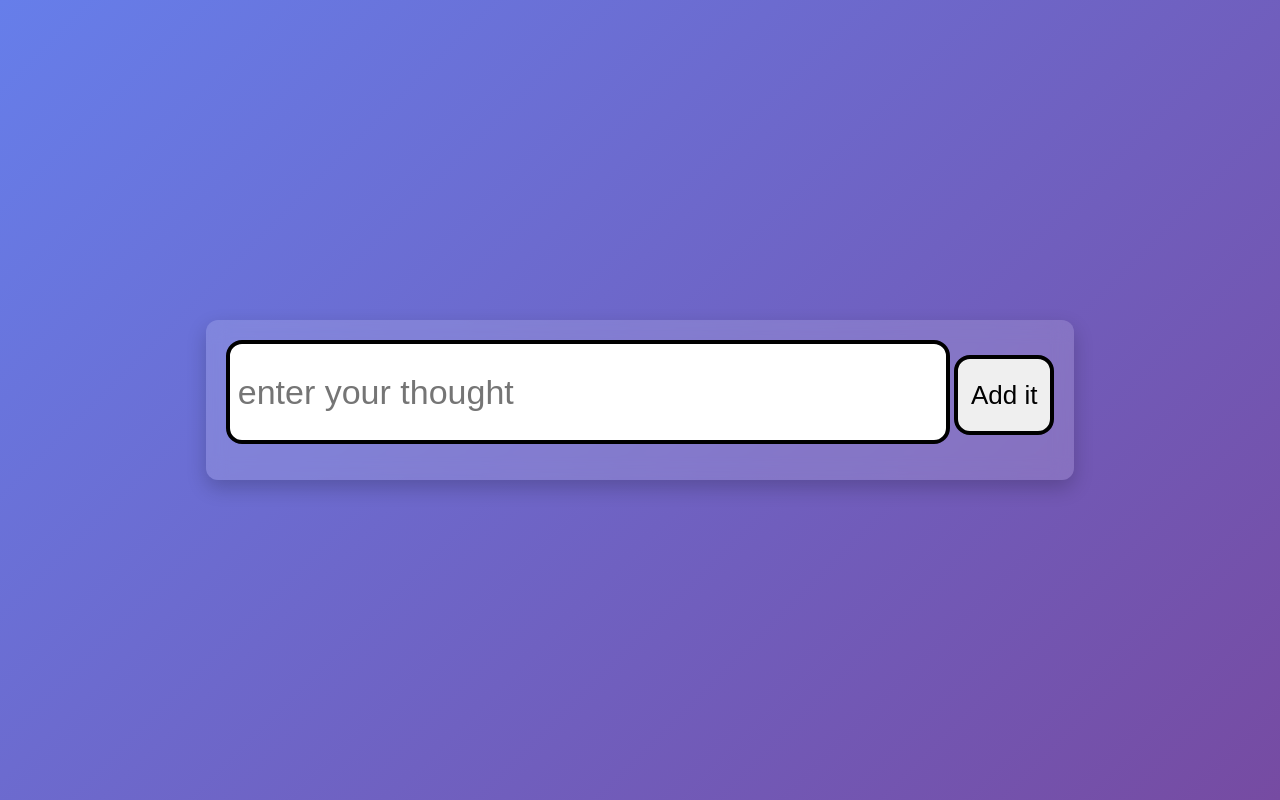
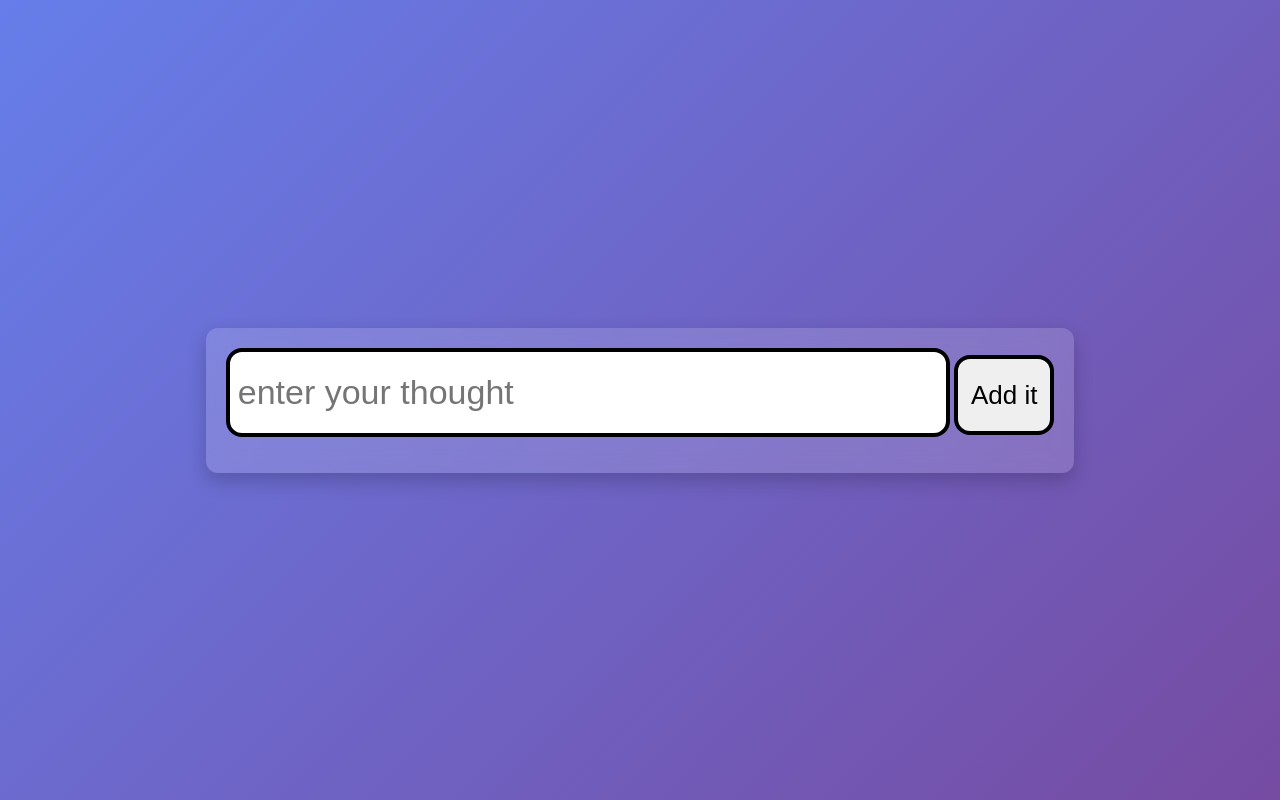
Before and after one commit to nishachandel24/taskdom, a plain HTML site: page list.html in a window 1280 px wide. Drawn offline with Linux system fonts and the light colour scheme.

Commit message:
Update list.html

```diff
--- a/list.html
+++ b/list.html
@@ -37,7 +37,7 @@
     <script>
         const input = document.getElementById("hu");
         input.style.width = "700px";
-        input.style.height = "80px";
+        input.style.height = "65px";
         input.style.border = "solid 4px black";
         input.style.borderRadius = "16px";
         input.style.display = "inline-block";
```
